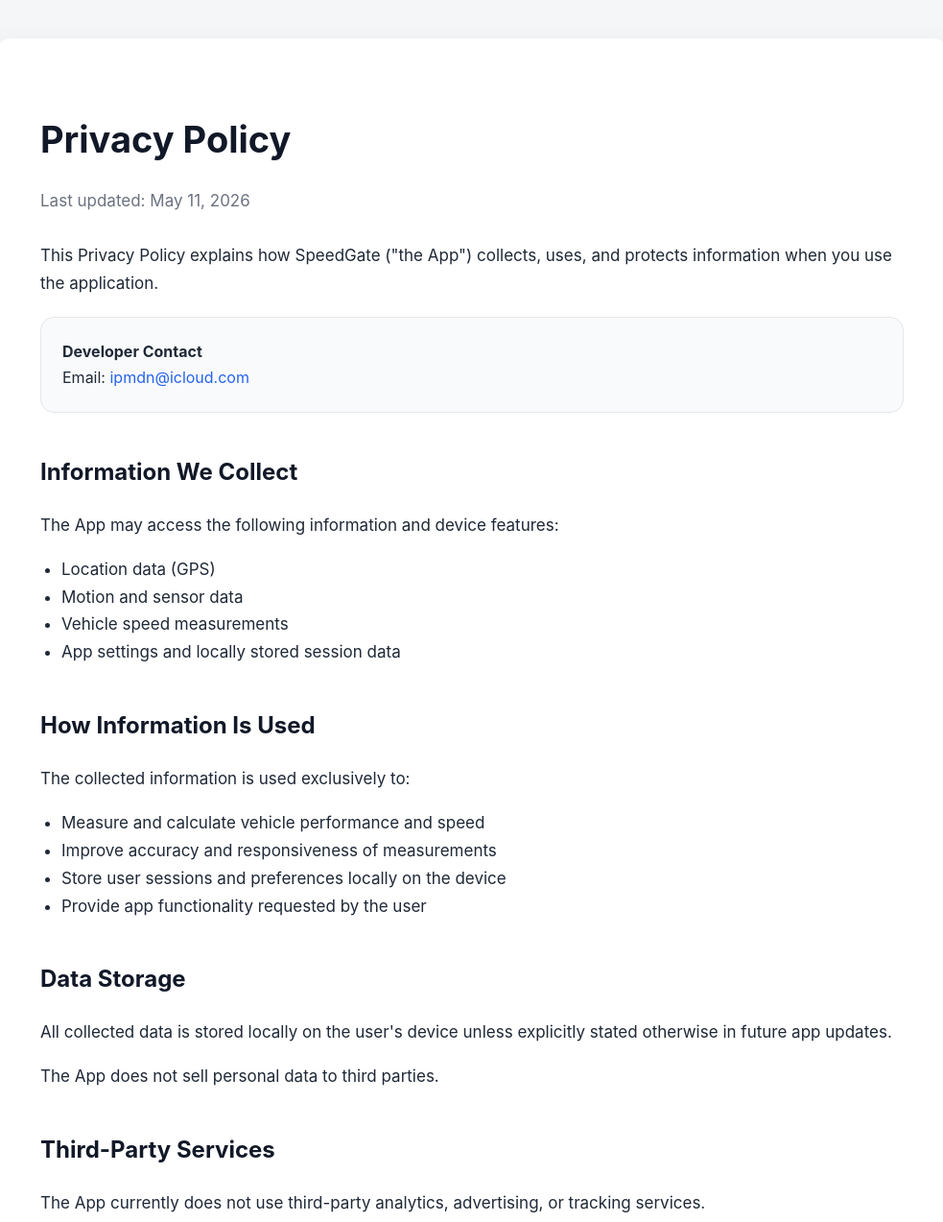
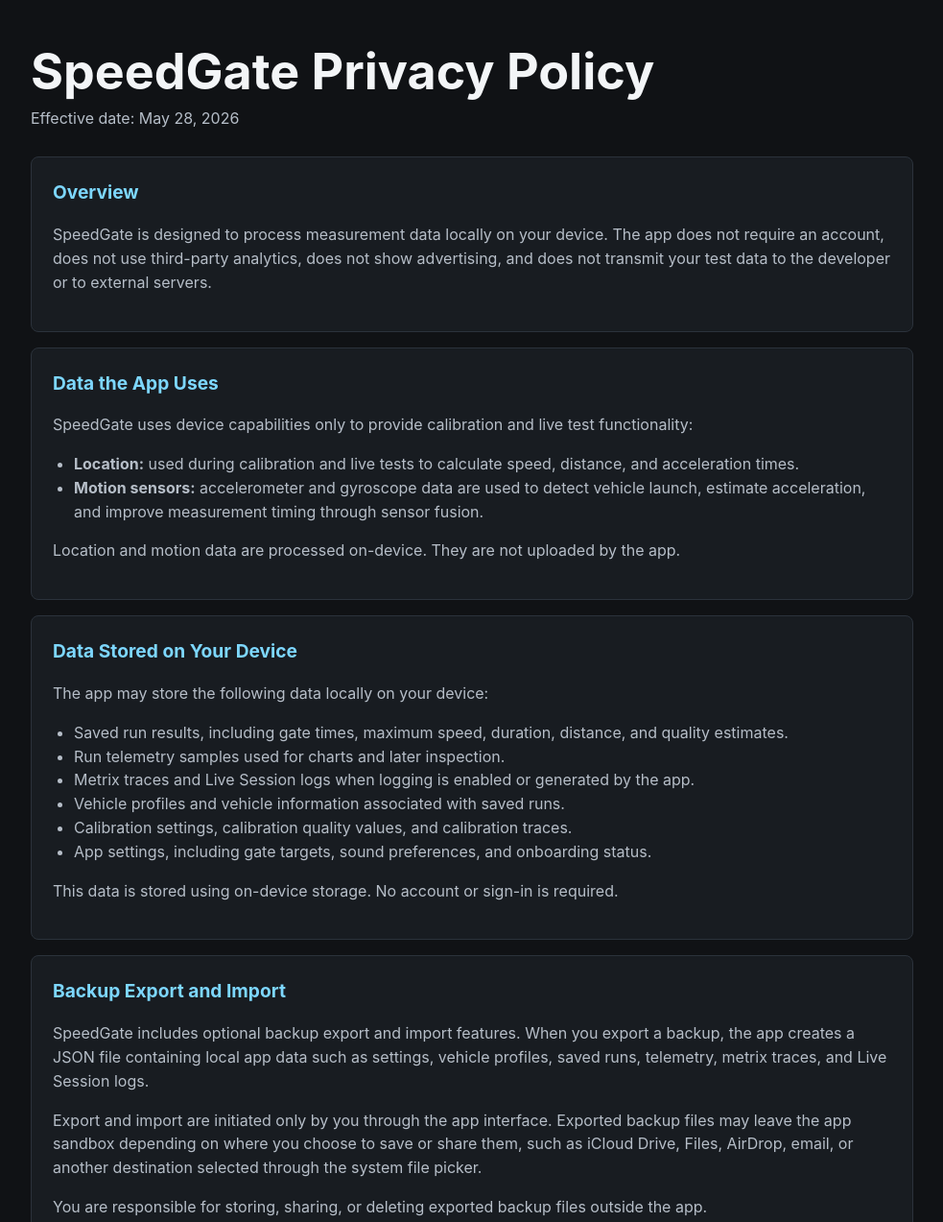
Before and after one commit to ipmdn/speed-tracking-privacy, a plain HTML site: page index.html in a window 1280 px wide. Shown: the top 1273 px of the page at 96% size, without its empty margins (148-1131 px from the left). Drawn offline with Linux system fonts and the light colour scheme.

Commit message:
Add files via upload

```diff
--- a/index.html
+++ b/index.html
@@ -1,159 +1,151 @@
-<!DOCTYPE html>
+<!doctype html>
 <html lang="en">
 <head>
-<meta charset="UTF-8">
-<meta name="viewport" content="width=device-width, initial-scale=1.0">
-<title>Privacy Policy - SpeedGate</title>
+  <meta charset="utf-8">
+  <meta name="viewport" content="width=device-width, initial-scale=1">
+  <title>SpeedGate Privacy Policy</title>
   <style>
+    :root {
+      color-scheme: dark;
+      --bg: #101215;
+      --panel: #181c21;
+      --text: #f3f5f7;
+      --muted: #b6bec8;
+      --accent: #7dd7ff;
+      --border: #2b323b;
+    }
+
     body {
       margin: 0;
-    padding: 0;
-    background: #f4f6f8;
-    font-family: -apple-system, BlinkMacSystemFont, "Segoe UI", Roboto, sans-serif;
-    color: #1f2937;
-    line-height: 1.7;
+      font-family: -apple-system, BlinkMacSystemFont, "Segoe UI", sans-serif;
+      background: var(--bg);
+      color: var(--text);
+      line-height: 1.55;
     }
-.container {
-    max-width: 900px;
-    margin: 40px auto;
-    background: white;
-    border-radius: 18px;
-    padding: 48px;
-    box-shadow: 0 10px 30px rgba(0,0,0,0.08);
+
+    main {
+      width: min(920px, calc(100% - 32px));
+      margin: 0 auto;
+      padding: 48px 0;
     }
+
+    header {
+      margin-bottom: 28px;
+    }
+
     h1 {
-    font-size: 38px;
-    margin-bottom: 8px;
-    color: #111827;
+      margin: 0 0 8px;
+      font-size: clamp(2rem, 6vw, 3.25rem);
+      line-height: 1.05;
     }
+
     h2 {
-    margin-top: 42px;
-    color: #111827;
-    font-size: 24px;
+      margin: 0 0 10px;
+      font-size: 1.2rem;
+      color: var(--accent);
     }
+
     p, li {
-    font-size: 17px;
+      color: var(--muted);
     }
+
+    section {
+      background: var(--panel);
+      border: 1px solid var(--border);
+      border-radius: 8px;
+      padding: 22px;
+      margin: 16px 0;
+    }
+
     ul {
       padding-left: 22px;
     }
-.subtitle {
-    color: #6b7280;
-    margin-bottom: 28px;
+
+    a {
+      color: var(--accent);
     }
-.card {
-    background: #f9fafb;
-    border: 1px solid #e5e7eb;
-    border-radius: 14px;
-    padding: 22px;
-    margin-top: 20px;
-}
-a {
-    color: #2563eb;
-    text-decoration: none;
-}
-a:hover {
-    text-decoration: underline;
-}
-footer {
-    margin-top: 50px;
-    padding-top: 24px;
-    border-top: 1px solid #e5e7eb;
-    color: #6b7280;
-    font-size: 14px;
-}
-@media (max-width: 768px) {
-    .container {
-        margin: 16px;
-        padding: 28px;
-    }
-    h1 {
-        font-size: 30px;
-    }
+
+    .meta {
+      color: var(--muted);
+      margin: 0;
     }
   </style>
 </head>
 <body>
+  <main>
+    <header>
+      <h1>SpeedGate Privacy Policy</h1>
+      <p class="meta">Effective date: May 28, 2026</p>
+    </header>
 
-<div class="container">
-    <h1>Privacy Policy</h1>
-    <p class="subtitle">Last updated: May 11, 2026</p>
+    <section>
+      <h2>Overview</h2>
+      <p>SpeedGate is designed to process measurement data locally on your device. The app does not require an account, does not use third-party analytics, does not show advertising, and does not transmit your test data to the developer or to external servers.</p>
+    </section>
 
-    <p>
-        This Privacy Policy explains how SpeedGate ("the App") collects, uses, and protects information when you use the application.
-    </p>
+    <section>
+      <h2>Data the App Uses</h2>
+      <p>SpeedGate uses device capabilities only to provide calibration and live test functionality:</p>
+      <ul>
+        <li><strong>Location:</strong> used during calibration and live tests to calculate speed, distance, and acceleration times.</li>
+        <li><strong>Motion sensors:</strong> accelerometer and gyroscope data are used to detect vehicle launch, estimate acceleration, and improve measurement timing through sensor fusion.</li>
+      </ul>
+      <p>Location and motion data are processed on-device. They are not uploaded by the app.</p>
+    </section>
 
-    <div class="card">
-        <strong>Developer Contact</strong><br>
-        Email: <a href="mailto:ipmdn@icloud.com">ipmdn@icloud.com</a>
-    </div>
+    <section>
+      <h2>Data Stored on Your Device</h2>
+      <p>The app may store the following data locally on your device:</p>
+      <ul>
+        <li>Saved run results, including gate times, maximum speed, duration, distance, and quality estimates.</li>
+        <li>Run telemetry samples used for charts and later inspection.</li>
+        <li>Metrix traces and Live Session logs when logging is enabled or generated by the app.</li>
+        <li>Vehicle profiles and vehicle information associated with saved runs.</li>
+        <li>Calibration settings, calibration quality values, and calibration traces.</li>
+        <li>App settings, including gate targets, sound preferences, and onboarding status.</li>
+      </ul>
+      <p>This data is stored using on-device storage. No account or sign-in is required.</p>
+    </section>
 
-    <h2>Information We Collect</h2>
+    <section>
+      <h2>Backup Export and Import</h2>
+      <p>SpeedGate includes optional backup export and import features. When you export a backup, the app creates a JSON file containing local app data such as settings, vehicle profiles, saved runs, telemetry, metrix traces, and Live Session logs.</p>
+      <p>Export and import are initiated only by you through the app interface. Exported backup files may leave the app sandbox depending on where you choose to save or share them, such as iCloud Drive, Files, AirDrop, email, or another destination selected through the system file picker.</p>
+      <p>You are responsible for storing, sharing, or deleting exported backup files outside the app.</p>
+    </section>
 
-    <p>The App may access the following information and device features:</p>
+    <section>
+      <h2>Deleting Data</h2>
+      <p>You can delete saved app data from the Settings screen. The app provides controls to delete saved runs and to delete local app data such as runs, telemetry, logs, vehicle profiles, calibration data, and settings reset data.</p>
+      <p>Deleting data inside the app does not automatically delete backup files that you previously exported outside the app.</p>
+    </section>
 
-    <ul>
-        <li>Location data (GPS)</li>
-        <li>Motion and sensor data</li>
-        <li>Vehicle speed measurements</li>
-        <li>App settings and locally stored session data</li>
-    </ul>
+    <section>
+      <h2>Third-Party Services</h2>
+      <p>SpeedGate does not integrate third-party analytics, advertising SDKs, or tracking services. The app does not sell, rent, or share personal data with third parties.</p>
+    </section>
 
-    <h2>How Information Is Used</h2>
+    <section>
+      <h2>Safety and Measurement Accuracy</h2>
+      <p>SpeedGate is intended for indicative measurements only. It is not a professional telemetry tool and should not be used as an official reference. Use the app responsibly, only in safe conditions, and in compliance with local laws and traffic regulations. The phone must be firmly mounted and must not be held in hand while driving.</p>
+    </section>
 
-    <p>The collected information is used exclusively to:</p>
+    <section>
+      <h2>Intended Audience and Children's Privacy</h2>
+      <p>SpeedGate is intended exclusively for users who hold a valid driver's license and are legally permitted to operate a motor vehicle in their jurisdiction. By using the app, you confirm that you meet this requirement.</p>
+      <p>The app is not directed at, marketed to, or designed for children. The developer does not knowingly collect personal information from children. All measurements and logs generated by the app are processed and stored locally on the device, and they can be deleted at any time from within the app.</p>
+      <p>If a parent or legal guardian believes that a child has used the app or that any data related to a child is stored on a device, they may delete that data from inside the app or contact the developer at the email address below.</p>
+    </section>
 
-    <ul>
-        <li>Measure and calculate vehicle performance and speed</li>
-        <li>Improve accuracy and responsiveness of measurements</li>
-        <li>Store user sessions and preferences locally on the device</li>
-        <li>Provide app functionality requested by the user</li>
-    </ul>
+    <section>
+      <h2>Changes to This Policy</h2>
+      <p>This privacy policy may be updated in future app versions. Any changes will be reflected in the published policy page.</p>
+    </section>
 
-    <h2>Data Storage</h2>
-
-    <p>
-        All collected data is stored locally on the user's device unless explicitly stated otherwise in future app updates.
-    </p>
-
-    <p>
-        The App does not sell personal data to third parties.
-    </p>
-
-    <h2>Third-Party Services</h2>
-
-    <p>
-        The App currently does not use third-party analytics, advertising, or tracking services.
-    </p>
-
-    <h2>Location Permission</h2>
-
-    <p>
-        Location access is required for speed calculation and performance measurements. Without location permission, some app features may not function correctly.
-    </p>
-
-    <h2>Children's Privacy</h2>
-
-    <p>
-        The App is not directed to children under the age of 13 and does not knowingly collect personal information from children.
-    </p>
-
-    <h2>Your Rights</h2>
-
-    <p>
-        You may contact the developer at any time regarding questions about privacy or requests related to your data.
-    </p>
-
-    <h2>Changes to This Privacy Policy</h2>
-
-    <p>
-        This Privacy Policy may be updated periodically. Any future changes will be published on this page.
-    </p>
-
-    <footer>
-        © 2026 SpeedGate. All rights reserved.
-    </footer>
-</div>
-
+    <section>
+      <h2>Contact</h2>
+      <p>If you have questions about this privacy policy, contact the developer at <a href="mailto:ipmdn@icloud.com">ipmdn@icloud.com</a>.</p>
+    </section>
+  </main>
 </body>
 </html>
```
Lines whose indentation alone changed are shown as unchanged.
